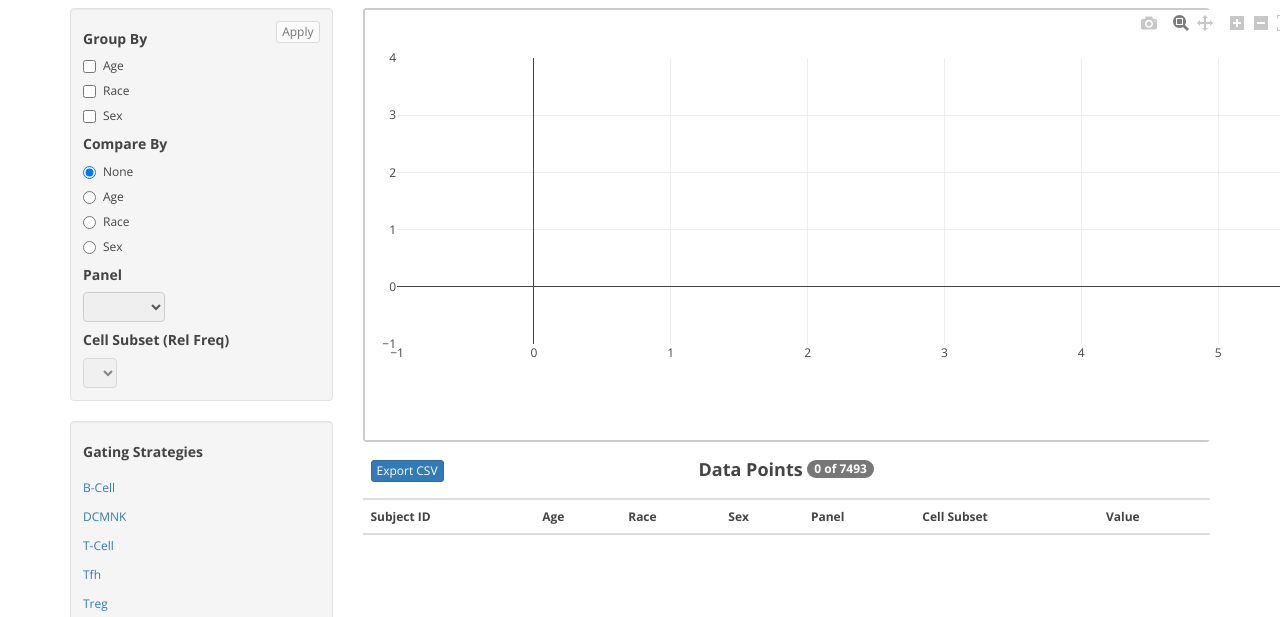
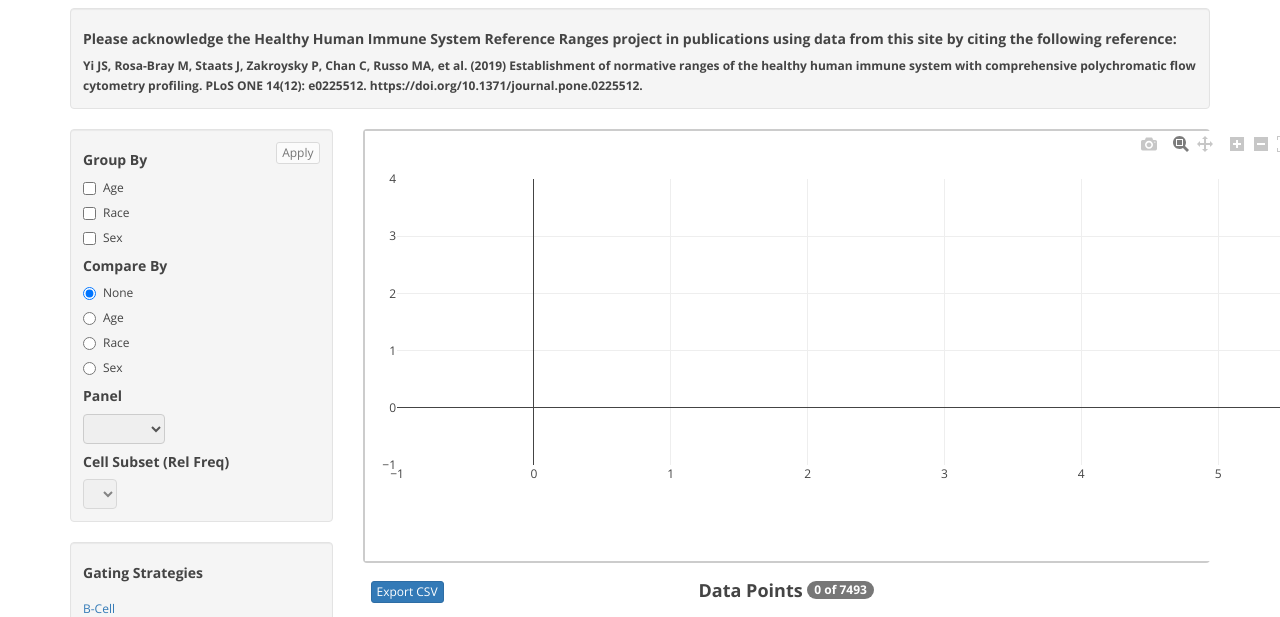
Before and after one commit to duke-hhis/reference-range, a plain HTML site: page index.html in a window 1280 px wide. Shown: the part 42-659 px from the top of the page. Drawn offline with nearby package versions, Linux system fonts and the light colour scheme.

Commit message:
add citation info

```diff
--- a/index.html
+++ b/index.html
@@ -36,6 +36,20 @@
 
       <div id="main">
 
+        <div class="container">
+          <div class="well">
+                <h5>
+                  Please acknowledge the Healthy Human Immune System Reference Ranges project in publications
+                  using data from this site by citing the following reference:
+                </h5>
+                <strong>
+                Yi JS, Rosa-Bray M, Staats J, Zakroysky P, Chan C, Russo MA, et al. (2019) Establishment of
+                normative ranges of the healthy human immune system with comprehensive polychromatic flow
+                cytometry profiling. PLoS ONE 14(12): e0225512. https://doi.org/10.1371/journal.pone.0225512.
+              </strong>
+          </div>
+        </div>
+
         <div class="container" data-ng-app="GrifolsApp">
             <div ng-view></div>
         </div>
```
